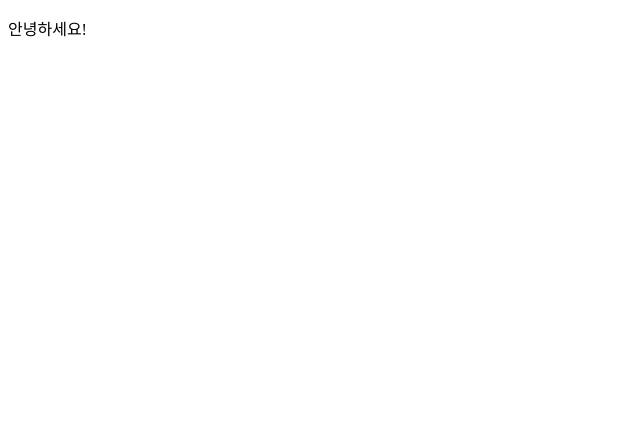
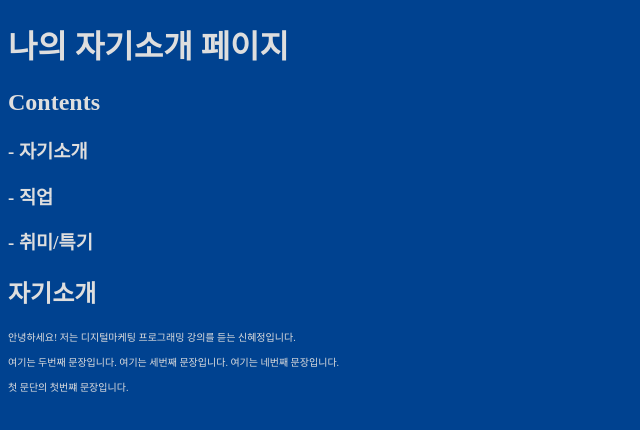
Before and after one commit to shin-hyejung/24-shinProgram, a plain HTML site: page index.html in a window 1280 px wide. Shown: the whole page, without its empty margins (0-640 px from the left). Drawn offline with Linux system fonts and the light colour scheme.

Commit message:
프로그래밍 3주차

```diff
--- a/index.html
+++ b/index.html
@@ -8,9 +8,40 @@
     <meta name="description" content="신여사의 자기소개 페이지입니다.">
     <meta name="author" content="kookim Univ">
     <meta name="keywords" content="자기소개, 국민대, 경영대학원">
+    <meta property="og:title" content="아이앰 그라운드">
+    <meta property="og:description" content="신여사의 자기소개 페이지입니다.">
+    <meta property="og:image" content="https://render.fineartamerica.com/images/rendered/search/front/spiral-notebook/images-medium-5/panda-buddha-james-w-johnson.jpg?&targetx=0&targety=0&imagewidth=680&imageheight=960&modelwidth=680&modelheight=961&backgroundcolor=728EAC&orientation=0&producttype=spiralnotebook&idealimagewidth=480">
+    <link href="./style.css" rel="stylesheet" type="text/css">
+<style>
+  p {
+    font-size: 10px;
+  }
+</style>
+    <script>
+      //alert('이 컴퓨터는 해킹되었습니다.');
+      //js에서
+      <script arc="./script.js">
+        </script>
   </head>
   <!-- body:사용자에게 보여지는 공간 -->
   <body>
-    <p>안녕하세요!</p>
+    <h1>나의 자기소개 페이지</h1>
+    <h2>Contents</h2>
+    <h3>- 자기소개</h3>
+    <h3>- 직업</h3>
+    <h3>- 취미/특기</h3>
+    <h2>자기소개</h2>
+    <p>안녕하세요! 저는 디지털마케팅 프로그래밍 강의를 듣는 신혜정입니다.</p>
+      <p>여기는 두번째 문장입니다.
+
+      여기는 세번째 문장입니다.
+
+      여기는 네번째 문장입니다.</p>
+    <p>
+      첫 문단의 첫번쨰 문장입니다.</br></br><br><!--이렇게 쓰시면 안됩니다. 이건 스타일의 영역입니다.>
+      첫 문단의 두번쨰 문장입니다.</br>
+
+    </p>
+
   </body>
 </html>
--- a/style.css
+++ b/style.css
@@ -2,3 +2,8 @@ html {
   height: 100%;
   width: 100%;
 }
+
+body{
+  background-color: #004290;
+  color:#dedede;
+}
```
